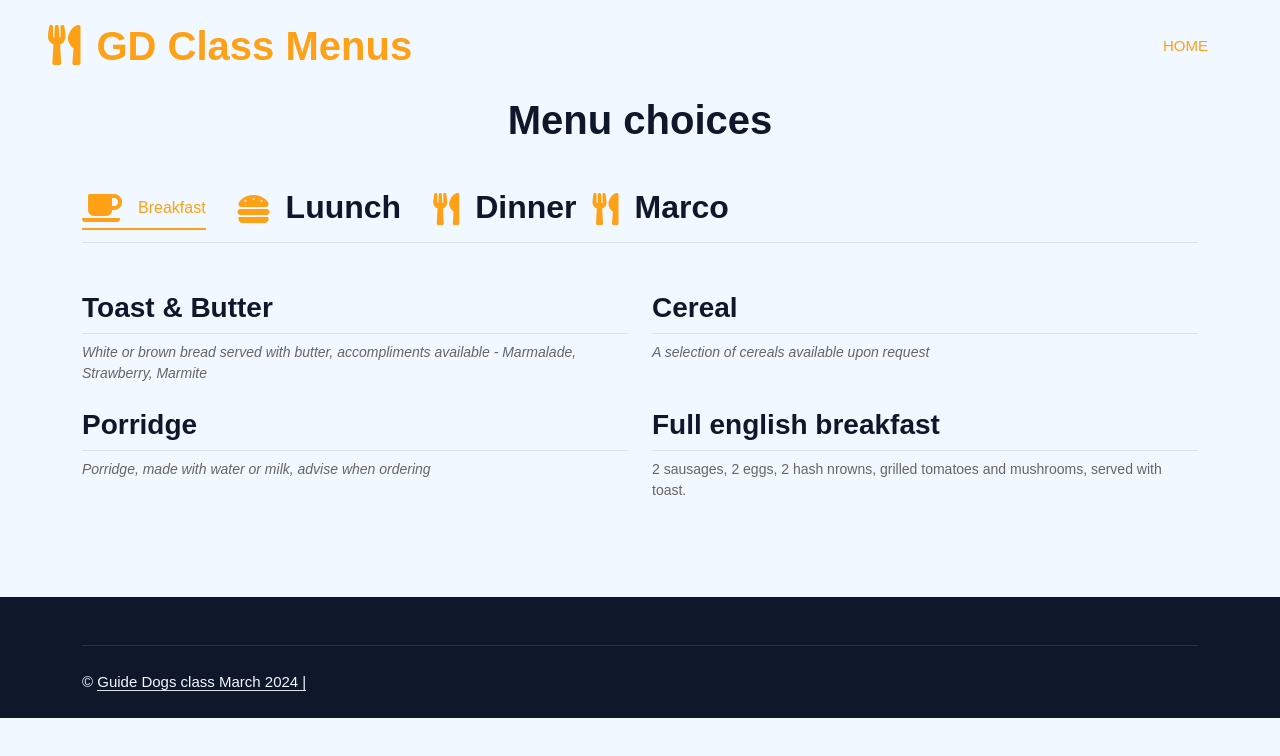
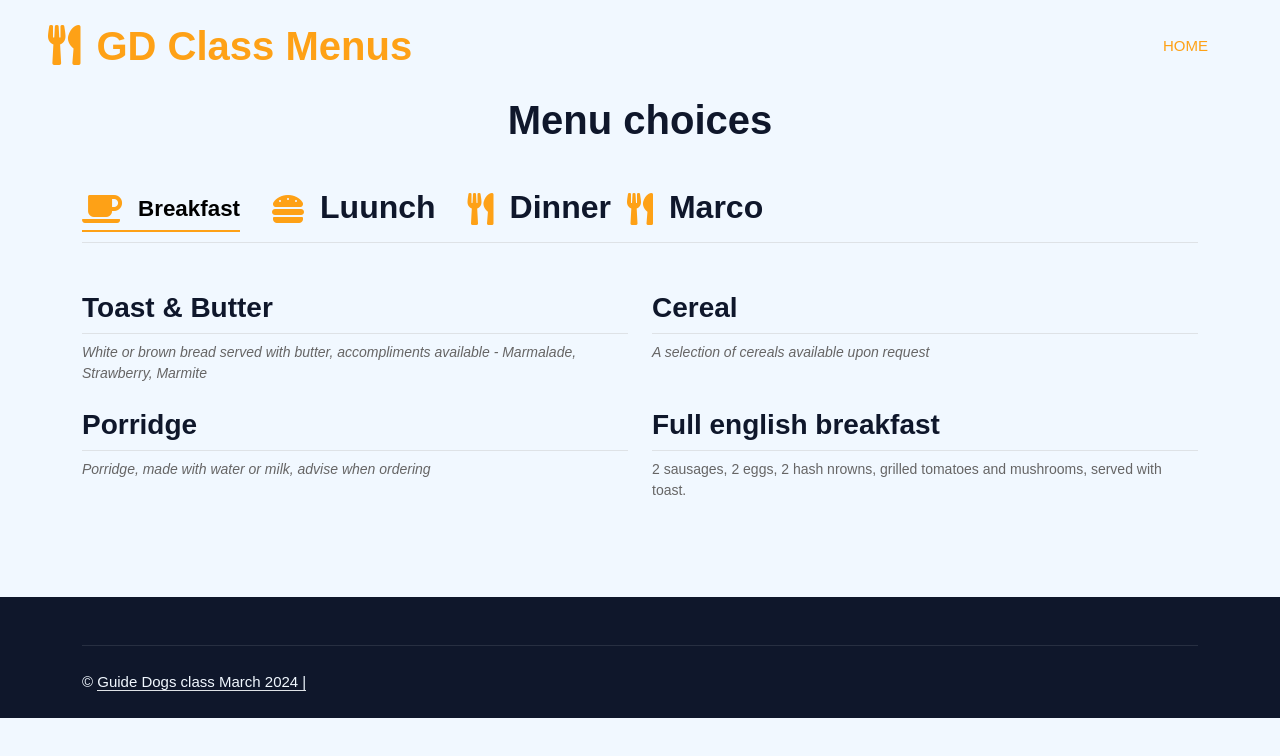
Before and after one commit to JHodgkins/Menu2, a plain HTML site: page index.html in a window 1280 px wide. Drawn offline with nearby package versions, Linux system fonts and the light colour scheme.

Commit message:
tab heading styled

```diff
--- a/index.html
+++ b/index.html
@@ -27,6 +27,13 @@
 
     <!-- Template Stylesheet -->
     <link href="css/style.css" rel="stylesheet">
+    <style>
+        .tabs-text {
+            font-size: 1.4rem;
+            font-weight: bold;
+            color: black;
+        }
+    </style>
 </head>
 
 <body>
@@ -67,10 +74,10 @@
                         <li class="nav-item">
                             <a class="d-flex align-items-center text-start mx-3 ms-0 pb-1 active" data-bs-toggle="pill" href="#tab-1">
                                 <i class="fa fa-coffee fa-2x text-primary" aria-hidden="true"></i>
-                                <span aria-level="2" class="ps-3">
+                                <div aria-level="2" class="tabs-text ps-3">
 
                                     Breakfast
-                                </span>
+                                </div>
                             </a>
                         </li>
                         <li class="nav-item">
```
